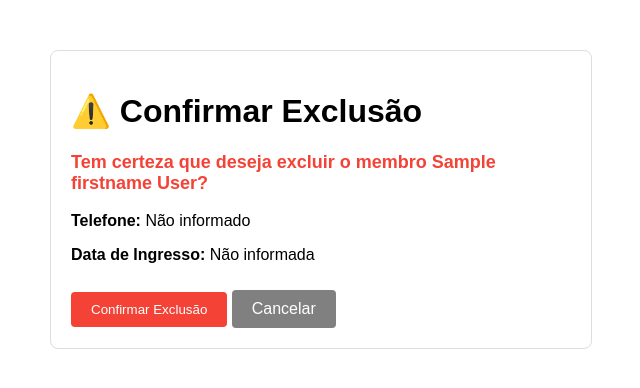
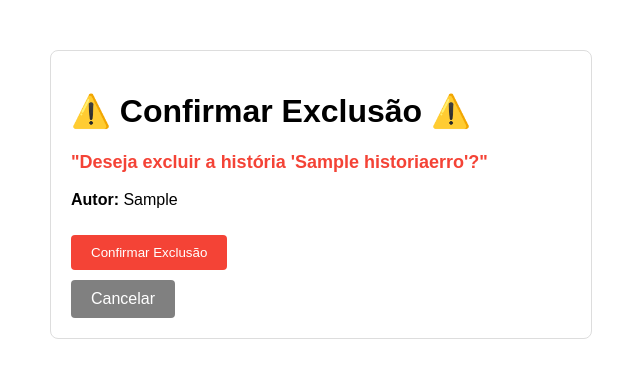
Before and after one commit to MTSK8/new_site, a Django app: template membros/templates/confirmar_delecao.html in a window 1280 px wide. Shown: the top 388 px of the page, without its empty margins (319-959 px from the left). Run offline with Django 5.2, Linux system fonts and the light colour scheme; tables that the repository leaves empty hold one stand-in row (values such as "Sample post"); the template is opened without the code that fills it: values that come from a table or form of the project are taken from there, most other values are stand-ins (such as "Sample title", 1, 10 or a date in 2020).

Commit message:
Corrige rotas, ajusta templates do CRUD e renomeia arquivo de edicao

```diff
--- a/membros/templates/confessar_erro.html
+++ b/membros/templates/confessar_erro.html
@@ -3,14 +3,14 @@
 <html lang="pt-br">
 <head>
     <meta charset="UTF-8">
-    <title>Criar Novo Membro</title>
+    <title>Confessar Erro</title>
 
     <link rel="stylesheet" href="{% static 'css/style.css'%}">
 
 </head>
 <body id="body_Criar_membros" >
 
-    <h1>Criar Novo Membro</h1>
+    <h1>Confessar Erro</h1>
 
     <form method="POST">
         {% csrf_token %}
@@ -31,7 +31,7 @@
         <br>
         <!-- Botões -->
         <button type="submit" class="btn btn-save">Salvar</button>
-        <a href="{% url 'listar_membros' %}" class="btn btn-cancel">Cancelar</a>
+        <a href="{% url 'lista_historias' %}" class="btn btn-cancel"> Cancelar</a>
     </form>
 </body>
 </html>
--- a/membros/templates/confirmar_delecao.html
+++ b/membros/templates/confirmar_delecao.html
@@ -12,26 +12,22 @@
 </head>
 <body id="confirmar_delecao">
     <div class="container">
-        <h1>⚠️ Confirmar Exclusão</h1>
+        <h1>⚠️ Confirmar Exclusão ⚠️</h1>
 
 
         <p class="warning">
-            Tem certeza que deseja excluir o membro
-            <strong>{{ membro.firstname }} {{ membro.lastname }}</strong>?
+            "Deseja excluir a história '{{ historia.titulo }}'?"
         </p>
 
+        <p><strong>Autor:</strong> {{ historia.autor|default:"Anônimo" }}</p>
 
-        <p><strong>Telefone:</strong> {{ membro.telefone|default:"Não informado" }}</p>
-        <p><strong>Data de Ingresso:</strong> {{ membro.data_ingresso|default:"Não informada" }}</p>
-
-
-        <form method="POST" style="display: inline;">
+        <form method="POST">
             {% csrf_token %}
             <button type="submit" class="btn btn-delete"> Confirmar Exclusão</button>
         </form>
 
 
-        <a href="{% url 'listar_membros' %}" class="btn btn-cancel"> Cancelar</a>
+        <a href="{% url 'lista_historias' %}" class="btn btn-cancel"> Cancelar</a>
     </div>
 
 
--- a/membros/templates/editar_história.html
+++ b/membros/templates/editar_historia.html
@@ -7,12 +7,12 @@
 
     <link rel="stylesheet" href="{% static 'css/style.css'%}">
 
-    <title>Editar Membro</title>
+    <title>Editar Historia</title>
 </head>
 
 <body id="body_editar_membro">
 
-    <h1>Editar Membro: {{ membro.firstname }} {{ membro.lastname }}</h1>
+    <h1>Editar História: {{ form.instance.titulo }}</h1>
 
     <form method="POST">
         {% csrf_token %}
@@ -33,7 +33,7 @@
         <button type="submit" class="btn btn-update"> Atualizar</button>
 
         <!-- BOTÃO CANCELAR -->
-        <a href="{% url 'listar_membros' %}" class="btn btn-cancel">Cancelar</a>
+        <a href="{% url 'lista_historias' %}" class="btn btn-cancel">Cancelar</a>
     </form>
 </body>
 </html>
--- a/membros/urls.py
+++ b/membros/urls.py
@@ -2,9 +2,8 @@ from django.urls import path
 from . import views
 
 urlpatterns = [
-  path('', views.home, name='home'),
-  path('historias/', views.lista_historias, name='lista_historias'),
-  path('historias/criar/', views.criar_historia, name='criar_historia'),
-  path('historias/editar/<int:id>/', views.editar_historia, name='editar_historia'),
-  path('historias/deletar/<int:id>/', views.deletar_historia, name='deletar_historia'),
+    path('', views.lista_historias, name='lista_historias'),
+    path('historias/criar/', views.criar_historia, name='criar_historia'),
+    path('historias/editar/<int:id>/', views.editar_historia, name='editar_historia'),
+    path('historias/deletar/<int:id>/', views.deletar_historia, name='deletar_historia'),
 ]
--- a/new_site/urls.py
+++ b/new_site/urls.py
@@ -3,5 +3,5 @@ from django.urls import path, include
 
 urlpatterns = [
     path('admin/', admin.site.urls),
-    path('membros/', include('membros.urls')),
+    path('', include('membros.urls')),
 ]
```
Also changed, not shown: membros/views.py (+6 -5 lines), db.sqlite3, 1 other file.
